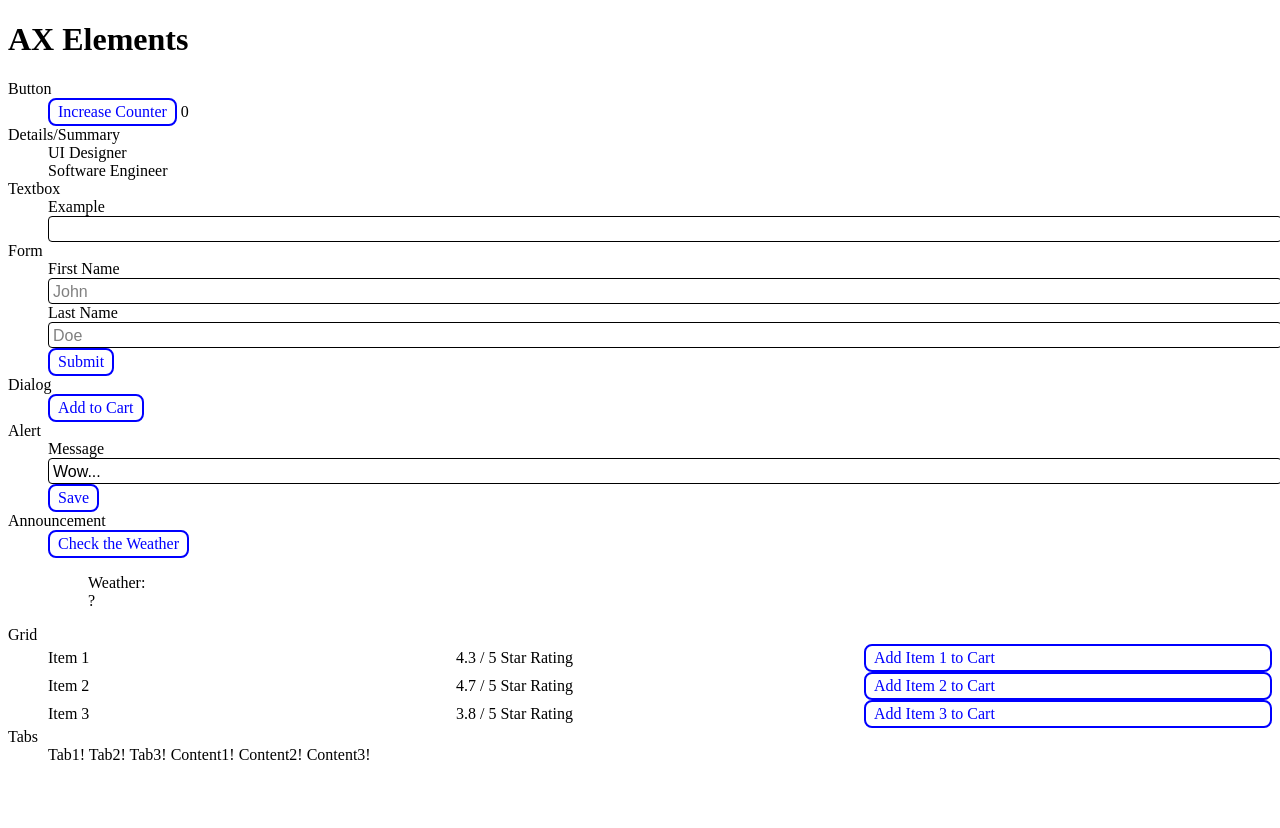
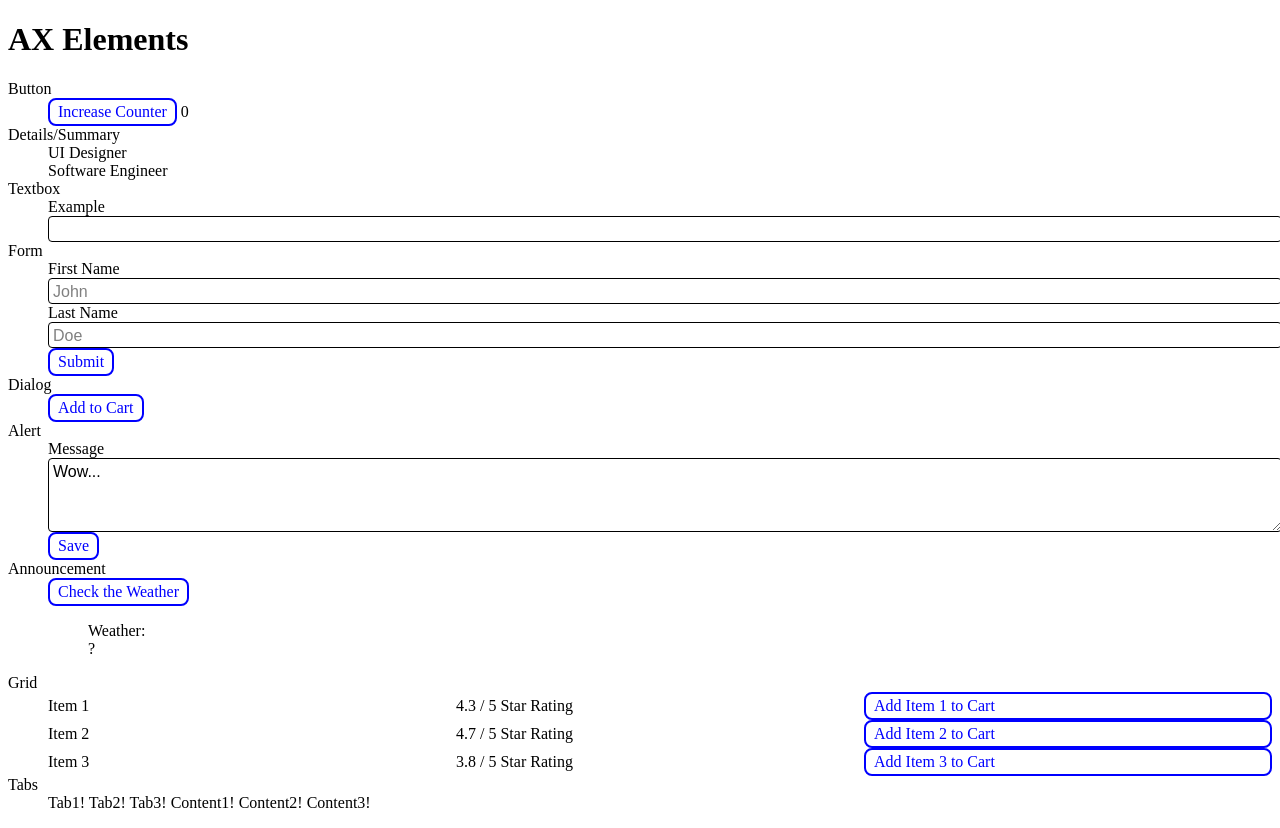
Before and after one commit to michaelcpuckett/ax-elements, a plain HTML site: page index.html in a window 1280 px wide. Before the commit the page ends 800 px from the top, so only its background shows below. Drawn offline with Linux system fonts and the light colour scheme.

Commit message:
multiline

```diff
--- a/index.html
+++ b/index.html
@@ -131,7 +131,9 @@
         })(event)">
         <ax-textbox
           ax-label="Message"
+          ax-name="message"
           ax-value="Wow..."
+          ax-multiline
           ax-required>
         </ax-textbox>
         <ax-button ax-submit>
--- a/textbox.mjs
+++ b/textbox.mjs
@@ -20,13 +20,19 @@ template.innerHTML = `
       font-family: var(--ax-input-font-family, sans-serif);
       font-size: var(--ax-font-size, medium);
       color: var(--ax-input-color, black);
-      height: 1em;
-      overflow: hidden;
       border: 1px solid;
       border-radius: var(--ax-input-border-radius, 0);
       padding: var(--ax-input-padding, 4px);
       width: 100%;
       position: relative;
+      height: 1em;
+      overflow: hidden;
+    }
+    :host([ax-multiline]) [data-el="wrapper"] {
+      height: auto;
+      min-height: 4em;
+      resize: both;
+      align-items: flex-start;
     }
     [data-el="wrapper"]:focus-within {
       outline: 0;
@@ -40,11 +46,21 @@ template.innerHTML = `
       grid-column: 1 / -1;
       grid-row: 1 / -1;
     }
+    :host([ax-multiline]) [data-el="input"] {
+      display: grid;
+      white-space: pre;
+      resize: auto;
+      height: 100%;
+      align-items: flex-start;
+    }
     [data-el="input"]:focus {
       outline: 0;
     }
     [data-el="input"] * {
       display: none;
+    }
+    :host([ax-multiline]) [data-el="input"] br {
+      display: block;
     }
     [data-el="placeholder"]:not([hidden]) {
       display: inline-grid;
@@ -56,6 +72,9 @@ template.innerHTML = `
       align-items: center;
       color: var(--ax-placeholder-color, gray);
       pointer-events: none;
+    }
+    :host([ax-multiline]) [data-el="wrapper"] {
+      white-space: pre;
     }
     [data-el="validation"]:not([hidden]) {
       display: block;
@@ -156,9 +175,15 @@ window.customElements.define('ax-textbox', class AXTextbox extends AXElement {
     this._inputEl.addEventListener('keydown', event => {
       if (event.key === 'Enter') {
         event.preventDefault()
-        const formEl = this.closest('ax-form, form')
-        if (formEl) {
-          formEl.dispatchEvent(new Event('ax-submit'))
+        if (this.hasAttribute('ax-multiline')) {
+          this._inputEl.innerText = (this.getAttribute('ax-value') || '') + '\n\n'
+          this.setAttribute('ax-value', (this.getAttribute('ax-value') || '') + '\n\n')
+          this._resetCursor()
+        } else {
+          const formEl = this.closest('ax-form, form')
+          if (formEl) {
+            formEl.dispatchEvent(new Event('ax-submit'))
+          }
         }
       }
     })
@@ -208,6 +233,7 @@ window.customElements.define('ax-textbox', class AXTextbox extends AXElement {
       'ax-required',
       'ax-disabled',
       'ax-placeholder',
+      'ax-multiline',
       'ax-internal-invalid'
     ]
   }
@@ -260,6 +286,14 @@ window.customElements.define('ax-textbox', class AXTextbox extends AXElement {
         }
       }
       break
+      case 'ax-multiline': {
+        if (value || value === '') {
+          this._inputEl.setAttribute('aria-multiline', 'true')
+        } else {
+          this._inputEl.removeAttribute('aria-multiline')
+        }
+      }
+      break
       case 'ax-internal-invalid': {
         if (value || value === '') {
           this._inputEl.setAttribute('aria-invalid', 'true')
```
